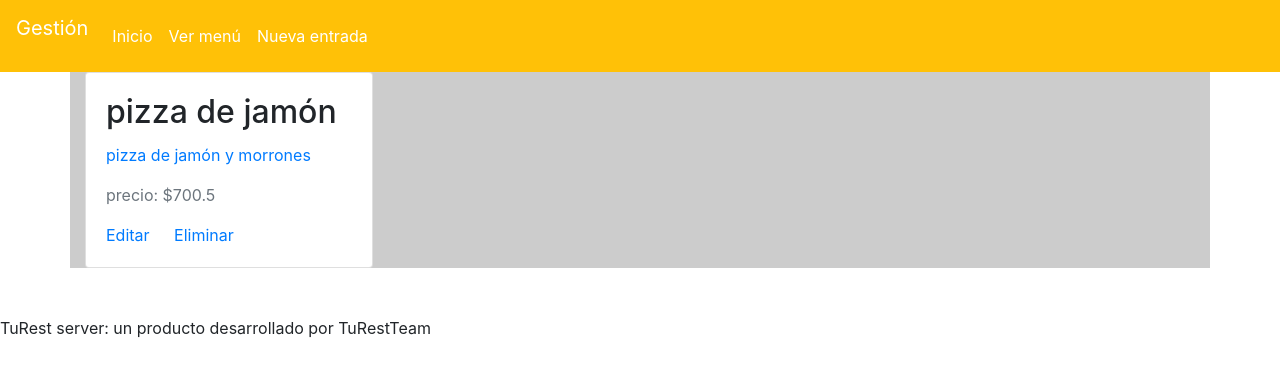
After one commit to LeaTex/UNQ-iisoft-2021c1-turest, a Django app: page /panel/itemInfo/1/ in a window 1280 px wide. The commit adds this page. Shown: the top 377 px of the page. Run offline with Django 3.2, Linux system fonts and the light colour scheme; data comes from the database, SQL or seed files in the repository; both versions use the stored data as it was after the commit; some libraries are stand-ins or nearby versions.

Commit message:
se agrega el detalle del item

```diff
--- /dev/null
+++ b/administracion/templates/admin/itemInfo.html
@@ -0,0 +1,14 @@
+{% extends 'panelStructure.html' %}
+{% block content %}
+	<div class="card" style="width: 18rem;">
+		<div class="card-body">
+			<h2 class="card-title">{{item.name}}</h2>
+			<article class="card-text">
+				<p class="text-primary">{{item.description|linebreaksbr}}</p>
+				<p class="text-secondary">precio: ${{item.price}}</p>
+			</article>
+			<a href="{% url 'itemChange' pk=item.pk %}" class="card-link">Editar</a>
+			<a href="#" class="card-link">Eliminar</a>
+		</div>
+	</div>
+{% endblock %}
--- a/administracion/templates/panelStructure.html
+++ b/administracion/templates/panelStructure.html
@@ -16,7 +16,7 @@
 			<div class="collapse navbar-collapse" id="navbarSupportedContent">
 				<ul class="navbar-nav mr-auto">
 					<li><a class="nav-link text-white" href="{% url 'home' %}">Inicio</a></li>
-					<li><a class="nav-link text-white" href="{% url 'home' %}">Ver menú</a></li>
+					<li><a class="nav-link text-white" href="{% url 'itemList' %}">Ver menú</a></li>
 					<li><a class="nav-link text-white" href="{% url 'itemNew' %}"><span class="glyphicon glyphicon-plus"> Nueva entrada</span></a></li>
 				</ul>
 			</div>
--- a/administracion/urls.py
+++ b/administracion/urls.py
@@ -2,7 +2,9 @@ from django.urls import path
 from . import views
 
 urlpatterns = [
-	path('', views.itemList, name='home'),
+	path('', views.home, name='home'),
+	path('items', views.itemList, name='itemList'),
 	path('itemNew', views.itemNew, name='itemNew'),
+	path('itemInfo/<int:pk>/', views.itemInfo, name='itemInfo'),
 	path('itemChange/<int:pk>/', views.itemChange, name='itemChange'),
 ]
--- a/administracion/views.py
+++ b/administracion/views.py
@@ -3,8 +3,14 @@ from django.utils import timezone
 from .models import Item
 from .forms import ItemForm
 
+def home(request):
+	return render(request, 'admin/home.html', {'items':Item.objects.all()})
+
 def itemList(request):
-	return render(request, 'admin/list.html', {'items':Item.objects.all()})
+	return render(request, 'admin/items.html', {'items':Item.objects.all()})
+
+def itemInfo(request, pk):
+	return render(request, 'admin/itemInfo.html', {'item': get_object_or_404(Item, pk=pk)})
 
 def itemChange(request, pk):
 	return render(request, 'admin/itemChange.html', {'item': get_object_or_404(Item, pk=pk)})
@@ -17,6 +23,6 @@ def itemNew(request):
 			item.author = request.user
 			item.published_date = timezone.now()
 			item.save()
-			return redirect('')
+			return redirect('itemInfo', pk=item.pk)
 	else:
 		return render(request, 'admin/itemNew.html', {'form': ItemForm()})
```
Also changed, not shown: administracion/templates/admin/items.html (added, +13 -0 lines), administracion/templates/admin/home.html (renamed from administracion/templates/admin/list.html), db.sqlite3.
